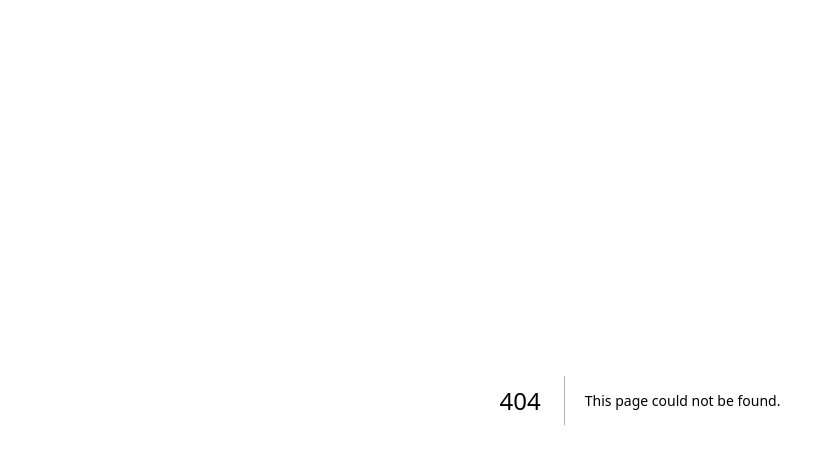
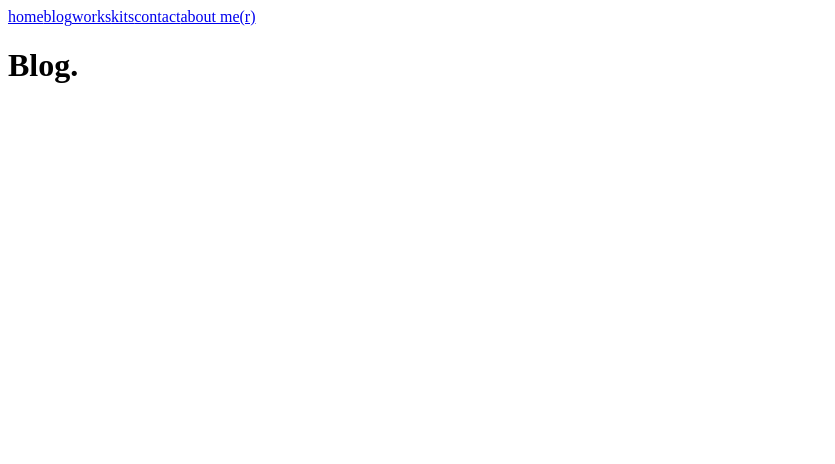
Before and after one commit to mercedeswalsh/merwalDev-NextPages, a Next.js app: page /blog in a window 1280 px wide. Before the commit this address had no page. Shown: the top 464 px of the page, without its empty margins (0-835 px from the left). Built offline with nearby package versions, Linux system fonts and the light colour scheme.

Commit message:
setting up with demo blog data

```diff
--- a/pages/about.tsx
+++ b/pages/about.tsx
@@ -1,8 +1,10 @@
 import * as about from "lib/about.data"
+import Header from "components/Header"
 
 export default function About() {
     return (
         <>
+        <Header></Header>
             <h1>{about.title}</h1>
         </>
     )
--- /dev/null
+++ b/pages/blog.tsx
@@ -0,0 +1,11 @@
+import Header from "components/Header"
+import * as blog from "../lib/demo.data"
+
+export default function Blog() {
+    return (
+        <>
+        <Header></Header>
+            <h1>{blog.title}</h1>
+        </>
+    )
+}
--- a/pages/contact.tsx
+++ b/pages/contact.tsx
@@ -1,8 +1,10 @@
 import * as contact from "lib/contact.data"
+import Header from "components/Header"
 
 export default function Contact() {
     return (
         <>
+        <Header></Header>
             <h1>{contact.title}</h1>
         </>
     )
--- a/pages/kits.tsx
+++ b/pages/kits.tsx
@@ -1,8 +1,10 @@
 import * as kits from "lib/kits.data"
+import Header from "components/Header"
 
 export default function Kits() {
     return (
         <>
+        <Header></Header>
             <h1>{kits.title}</h1>
         </>
     )
```
